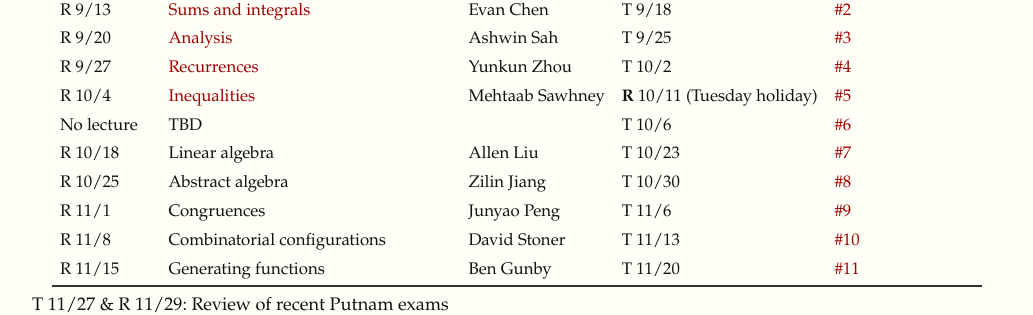
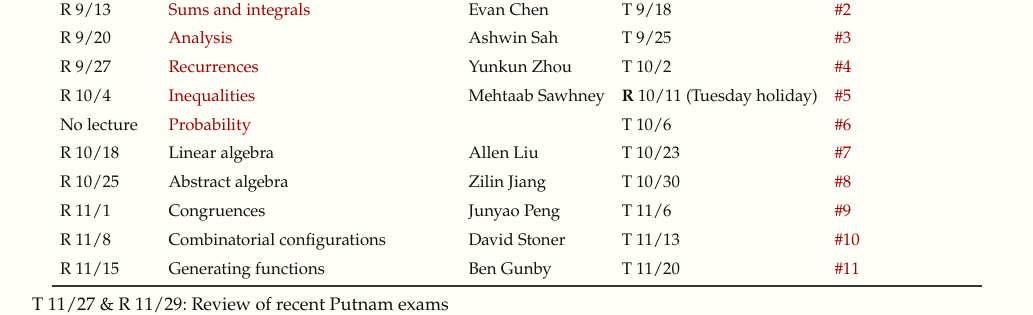
Before and after one commit to yufeizhao/yufeizhao.github.io, a Jekyll site: the page built from a34/index.md, in a window 1280 px wide. Shown: the part 1327-1642 px from the top of the page, without its empty margins (123-1156 px from the left). Built offline with Jekyll 4.4.1, drawn with Linux system fonts in a browser that asks for light colours; nearby versions of some CDN libraries.

Commit message:
a34 prob

```diff
--- a/a34/index.md
+++ b/a34/index.md
@@ -52,7 +52,7 @@ _Collaborations._ "Reasonable" collaboration is permitted, everyone must write t
 | R 9/20  | [Analysis](analysis.pdf) | Ashwin Sah | T 9/25 |  [\#3](hw3.pdf)
 | R 9/27  | [Recurrences](recurrence.pdf) | Yunkun Zhou | T 10/2 |  [\#4](hw4.pdf)
 | R 10/4 | [Inequalities](ineq.pdf) | Mehtaab Sawhney | **R** 10/11 (Tuesday holiday) |  [\#5](hw5.pdf)
-| No lecture | TBD | | T 10/6           |  [\#6](hw6.pdf)
+| No lecture | [Probability](prob.tex) | | T 10/6           |  [\#6](hw6.pdf)
 | R 10/18 | Linear algebra | Allen Liu | T 10/23 |  [\#7](hw7.pdf)
 | R 10/25 | Abstract algebra | Zilin Jiang | T 10/30 |  [\#8](hw8.pdf)
 | R 11/1 | Congruences | Junyao Peng  | T 11/6 |  [\#9](hw9.pdf)
```
Also changed, not shown: 1 other file.
